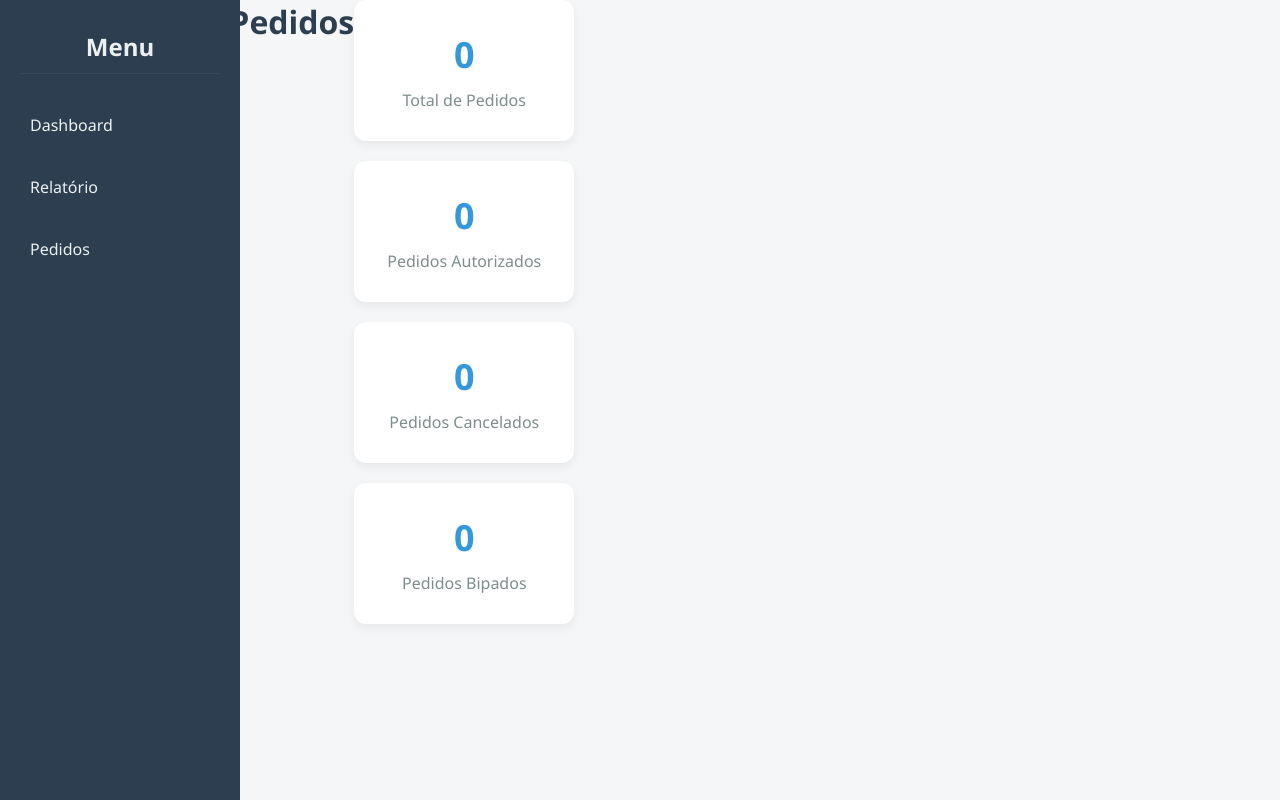
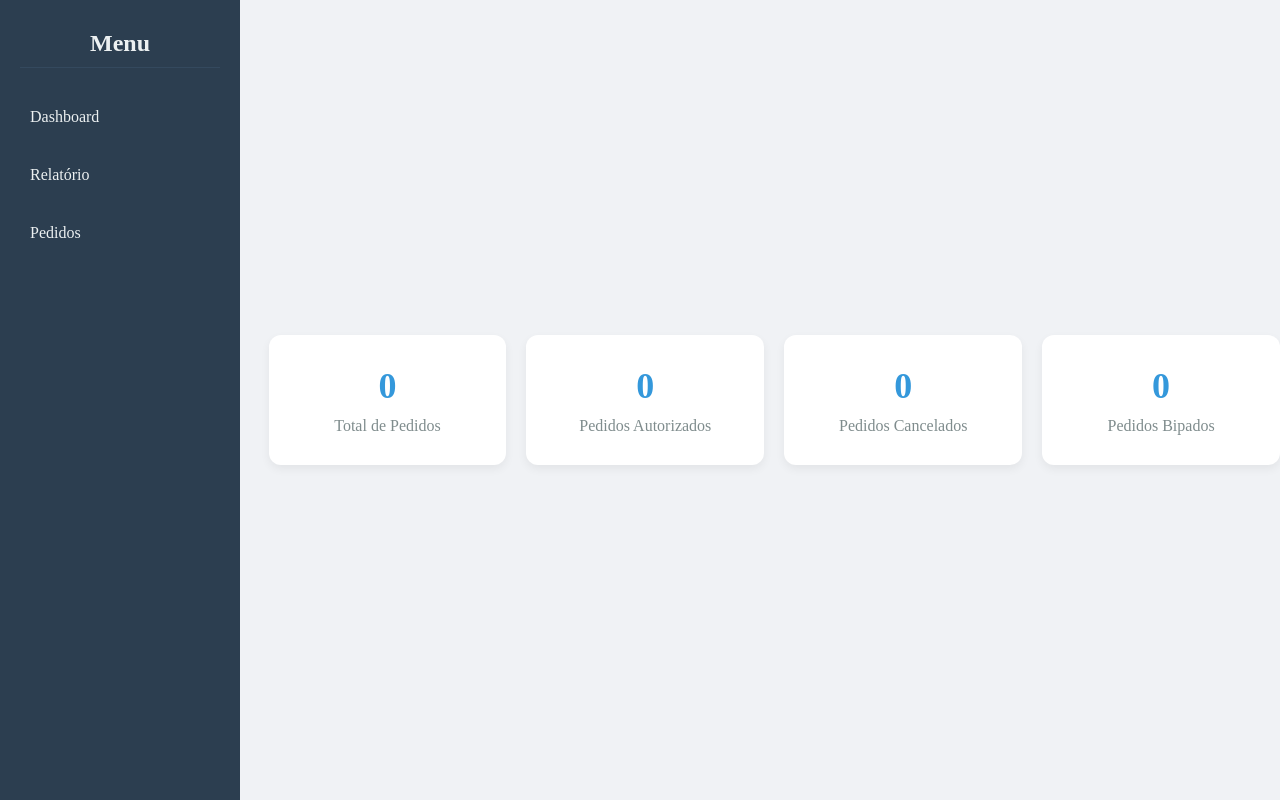
Before and after one commit to Astolphi4K/webhook, a Flask app: page /dashboard in a window 1280 px wide. Run offline with Flask 3, Linux system fonts and the light colour scheme; data that the repository does not hold is empty; some libraries are stand-ins or nearby versions.

Commit message:
Add files via upload

```diff
--- a/templates/dashboard.html
+++ b/templates/dashboard.html
@@ -11,10 +11,13 @@
         }
 
         body {
-            font-family: 'Segoe UI', sans-serif;
-            background-color: #f4f6f8;
             display: flex;
-        }
+            justify-content: center; /* centraliza horizontalmente */
+            align-items: center;     /* centraliza verticalmente */
+            height: 100vh;           /* altura total da viewport */
+            margin: 0;               /* remove margens padrão */
+            background-color: #f0f2f5; /* opcional: fundo claro */
+            }
 
         .sidebar {
             width: 240px;
@@ -64,15 +67,19 @@
         }
 
         h1 {
+
             color: #2c3e50;
             font-size: 32px;
             margin-bottom: 30px;
         }
 
+
         .cards {
-            display: grid;
-            grid-template-columns: repeat(auto-fit, minmax(220px, 1fr));
-            gap: 20px;
+        display: grid;
+        grid-template-columns: repeat(4, 1fr);
+        gap: 20px;
+        width: 90%; /* ou um max-width fixo, ex: 1200px */
+        max-width: 1200px;
         }
 
         .card {
```
Also changed, not shown: templates/pedidos.html (+41 -13 lines).
